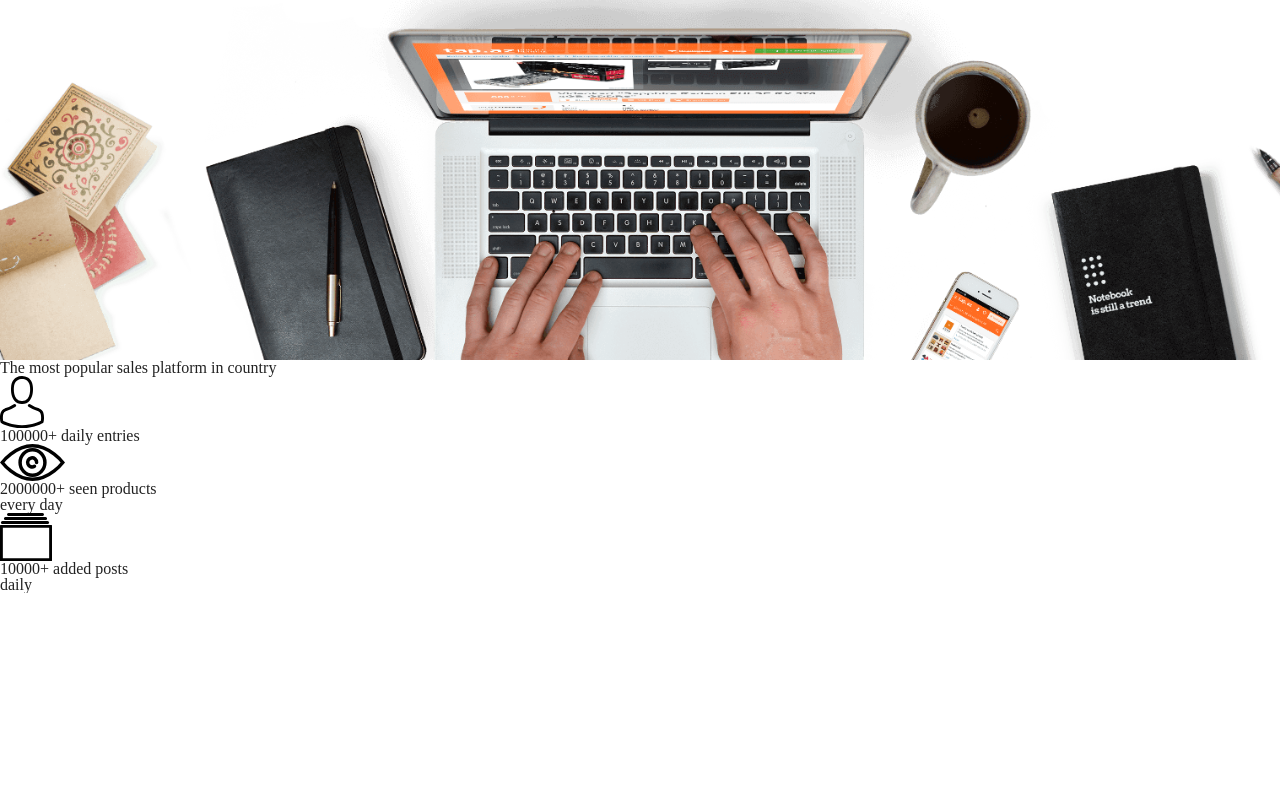
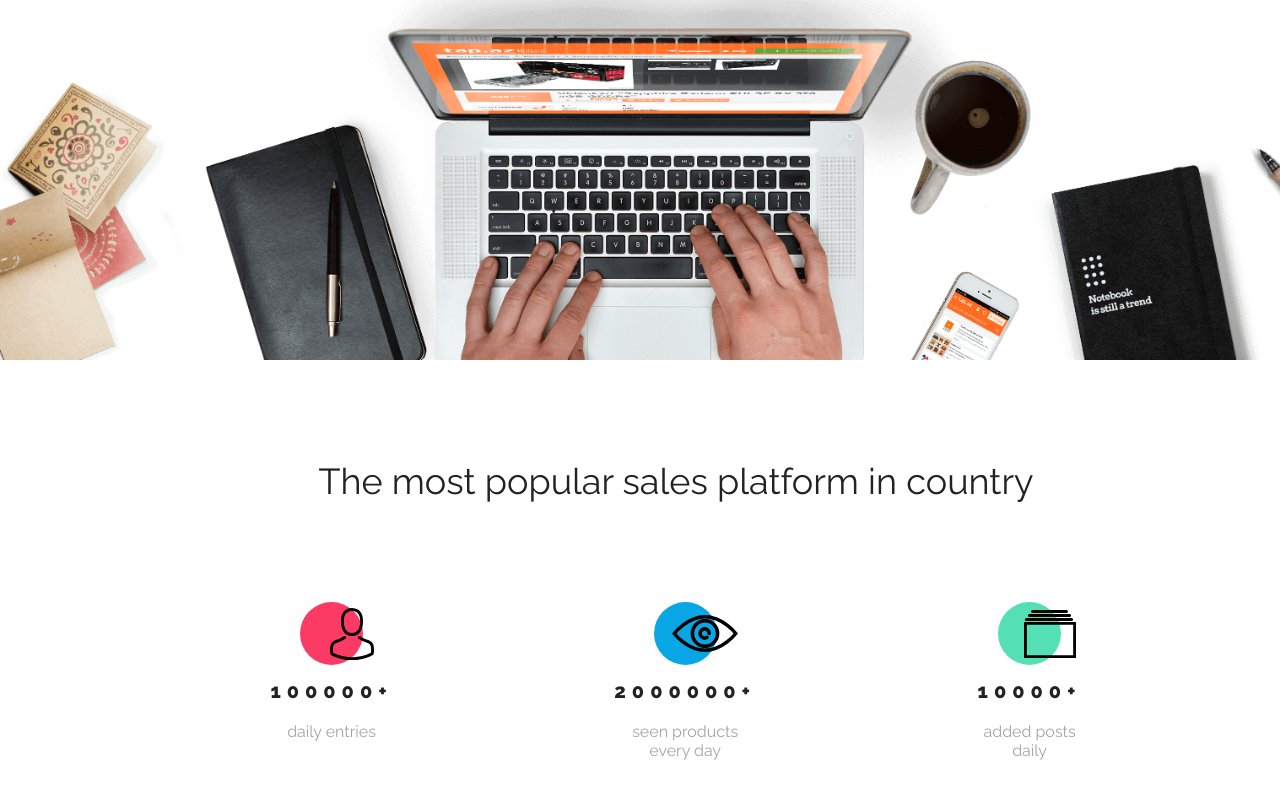
Before and after one commit to pawel-peksa/BestShop, a plain HTML site: page index.html in a window 1280 px wide. Shown: the part 440-1238 px from the top of the page. Before the commit the page ends 1033 px from the top, so only its background shows below. Drawn offline with nearby package versions, Linux system fonts and the light colour scheme.

Commit message:
style statistics section

```diff
--- a/css/style.css
+++ b/css/style.css
@@ -50,7 +50,7 @@ html {
 /* HEADER */
 header {
   height: 70px;
-  width: 100vw;
+  width: 100%;
   box-shadow: 0px 3px 6px rgba(0, 0, 0, 0.16);
 }
 .header__logo {
@@ -79,7 +79,7 @@ header {
   align-items: center;
   justify-content: flex-end;
   height: calc(100vh - 70px);
-  width: 100vw;
+  width: 100%;
   text-align: center;
   color: var(--color-black);
   overflow: hidden;
@@ -110,3 +110,60 @@ header {
 .open__background {
   height: 60%;
 }
+/* SECTION STATISTICS */
+.statistics__section {
+  height: 532px;
+}
+.statistics_container {
+  display: flex;
+  flex-direction: column;
+  align-items: center;
+  justify-content: center;
+}
+.statistics_container h2 {
+  font: var(--font-raleway-regular-36);
+  margin: 100px auto;
+}
+.statistics__wrapper {
+  display: flex;
+  justify-content: space-between;
+  width: 60%;
+}
+.statistics__column {
+  display: flex;
+  flex-direction: column;
+  align-items: center;
+  position: relative;
+}
+.statistics__circle {
+  display: flex;
+  justify-content: center;
+  align-items: center;
+  width: 63px;
+  height: 63px;
+  border-radius: 50%;
+  margin-bottom: 14px;
+}
+.circle--green {
+  background: var(--color-green);
+}
+.circle--primary {
+  background: var(--color-primary);
+}
+.circle--redish {
+  background: var(--color-redish);
+}
+.statistics__icon {
+  position: relative;
+  left: 20px;
+}
+.statistics__numbers {
+  font: var(--font-raleway-extrabold-20);
+  margin-bottom: 19px;
+  letter-spacing: 6px;
+}
+.statistics__caption {
+  text-align: center;
+  color: var(--color-grey);
+  font: var(--font-raleway-regular-16);
+}
```
